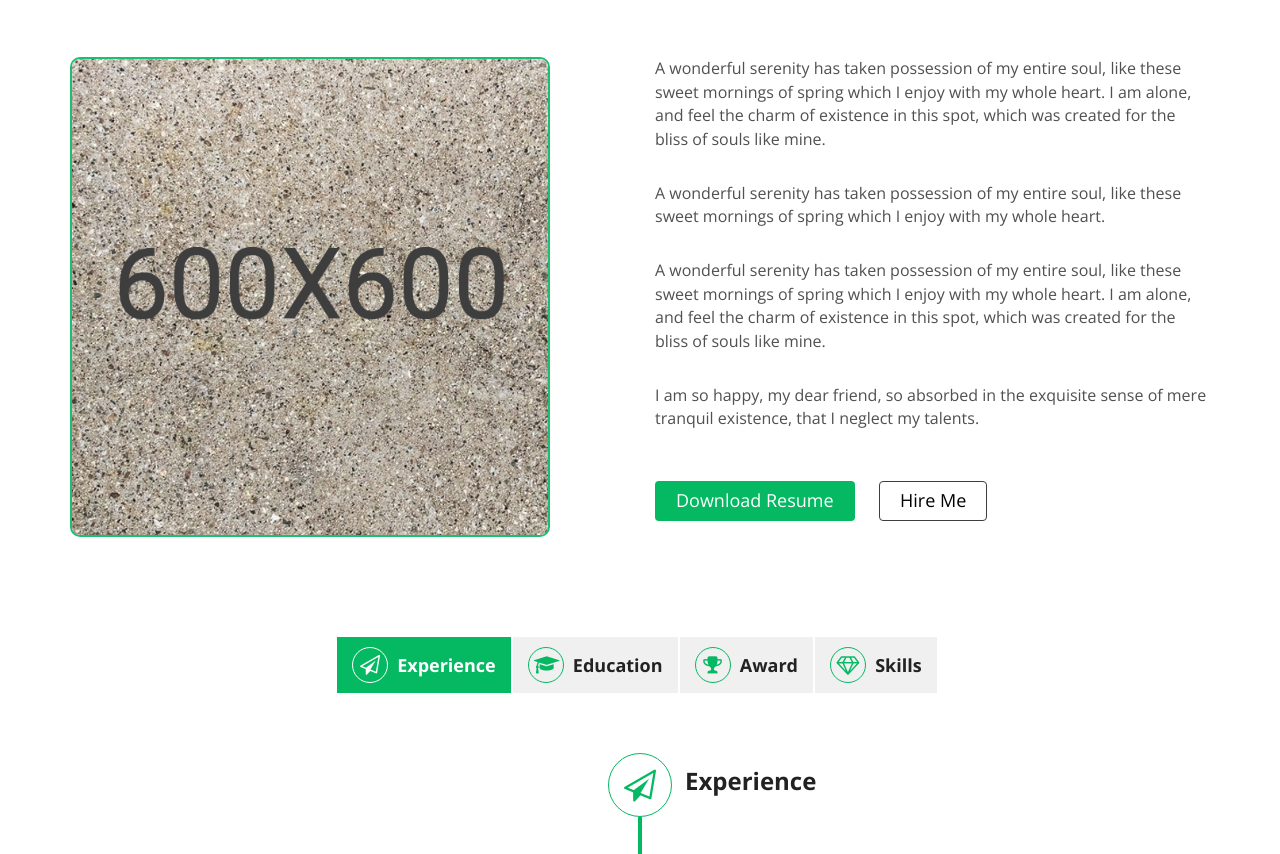
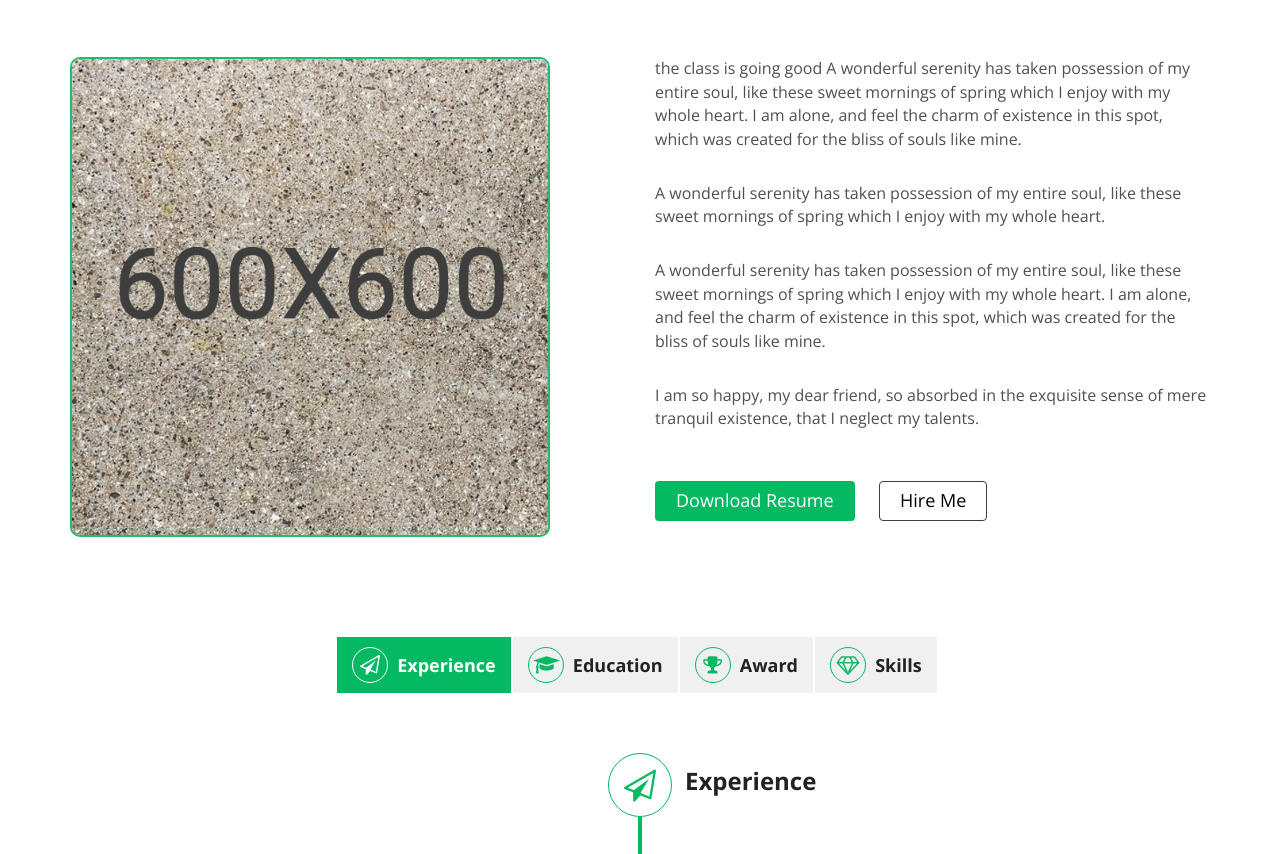
Before and after one commit to hemanth-98/HEMANTH-98.github.io, a plain HTML site: page index.html in a window 1280 px wide. Shown: the part 982-1836 px from the top of the page. Drawn offline with nearby package versions, Linux system fonts and the light colour scheme.

Commit message:
Update index.html

```diff
--- a/index.html
+++ b/index.html
@@ -154,7 +154,7 @@
 						</div><!-- end col -->
 						<div class="col-sm-6">
 							<div class="about-text">
-								<p>A wonderful serenity has taken possession of my entire soul, like these sweet mornings of spring which I enjoy with my whole heart. I am alone, and feel the charm of existence in this spot, which was created for the bliss of souls like mine.</p>
+								<p> the class is going good A wonderful serenity has taken possession of my entire soul, like these sweet mornings of spring which I enjoy with my whole heart. I am alone, and feel the charm of existence in this spot, which was created for the bliss of souls like mine.</p>
 								<p>A wonderful serenity has taken possession of my entire soul, like these sweet mornings of spring which I enjoy with my whole heart.</p>
 								<p>A wonderful serenity has taken possession of my entire soul, like these sweet mornings of spring which I enjoy with my whole heart. I am alone, and feel the charm of existence in this spot, which was created for the bliss of souls like mine.</p>
 								<p>I am so happy, my dear friend, so absorbed in the exquisite sense of mere tranquil existence, that I neglect my talents.</p>
```
